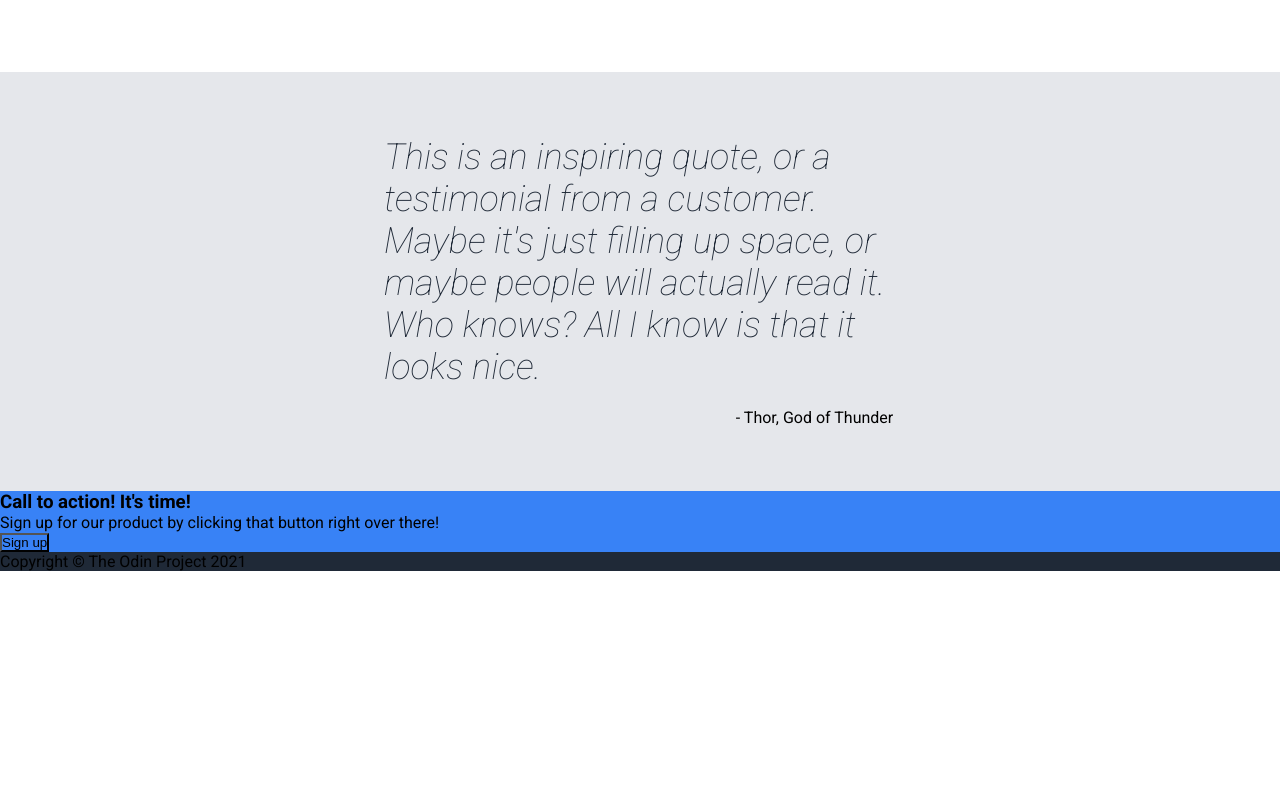
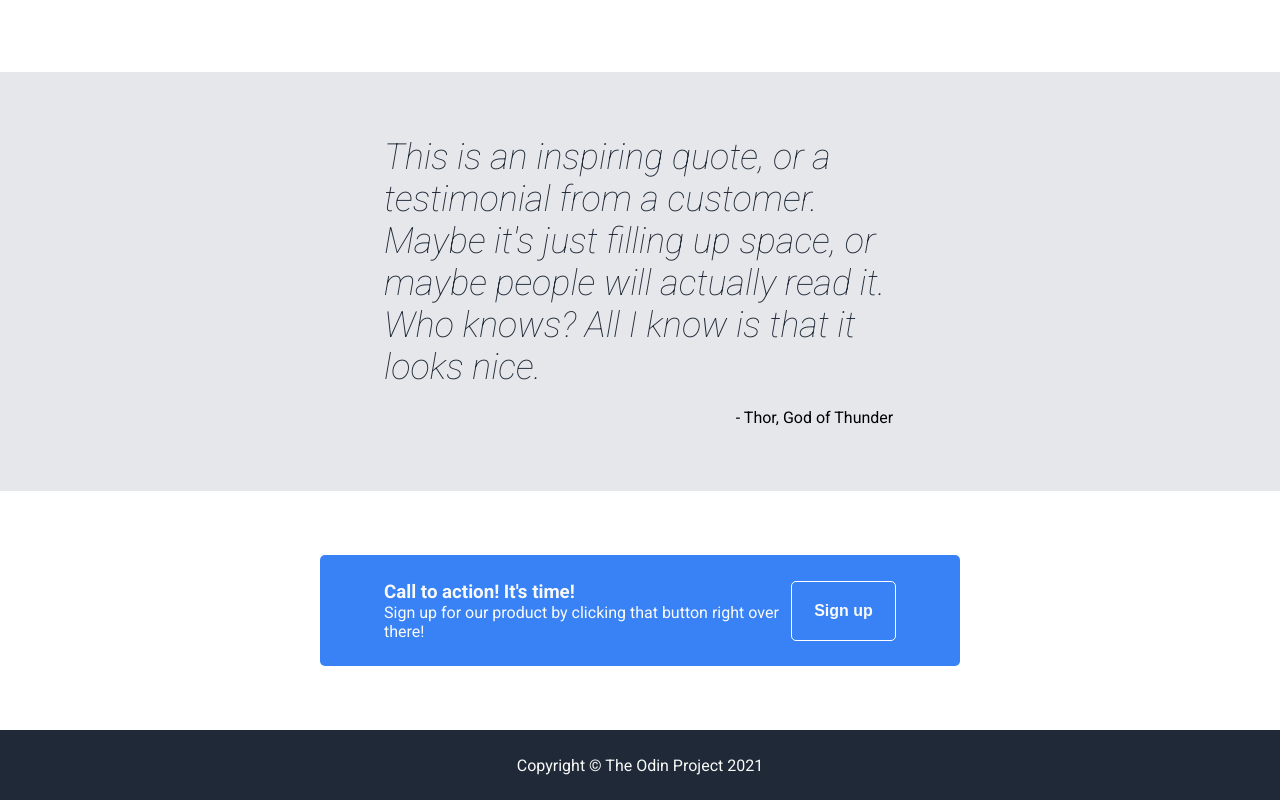
Before and after one commit to Maurizio-DT/odin-landing-page, a plain HTML site: page index.html in a window 1280 px wide. Shown: the part 792-1592 px from the top of the page. Before the commit the page ends 1363 px from the top, so only its background shows below. Drawn offline with Linux system fonts and the light colour scheme.

Commit message:
Complete last section and footer

```diff
--- a/index.html
+++ b/index.html
@@ -63,8 +63,10 @@
             </div>
             <div class="call-to-action">
                 <div class="blue-little-section">
-                    <h3>Call to action! It's time!</h3>
-                    <p>Sign up for our product by clicking that button right over there!</p>
+                    <div class="text-container">
+                        <h3>Call to action! It's time!</h3>
+                        <p>Sign up for our product by clicking that button right over there!</p>
+                    </div>
                     <button>Sign up</button>
                 </div>
             </div>
--- a/style.css
+++ b/style.css
@@ -136,14 +136,19 @@ figure img {
     width: 100%;
 }
 
-.first-section-content button {
+.first-section-content button,
+.blue-little-section button {
     color: #F9FAF8;
     font-size: 16px;
-    width: 100px;
+    width: 110px;
     font-weight: bold;
     padding: 5px 20px;
     border-style: none;
     border-radius: 5px;
+}
+
+.blue-little-section button {
+    border: 1px solid white;
 }
 
 .img-container figure {
@@ -169,4 +174,23 @@ blockquote {
     margin: 20px 0 0 349px;
 }
 
+.blue-little-section {
+    display: flex;
+    width: 50%;
+    margin: 5% auto 5% auto;
+    border-radius: 5px;
+    padding: 2% 5% 2% 5%;
+    justify-content: space-around;
+    color: #F9FAF8;
+}
+
+footer {
+    color: #F9FAF8;
+    padding: 2% 0 2% 0;
+}
+
+footer p {
+    margin: 0 auto;
+    text-align: center;
+}
 /* DEBUG */
```
